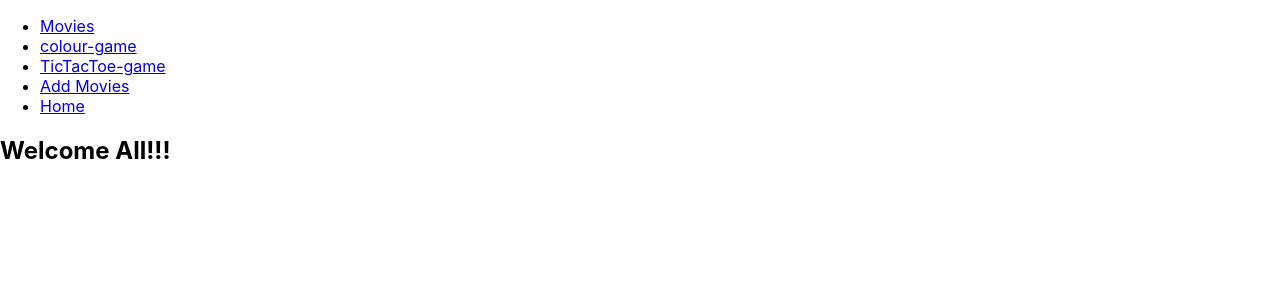
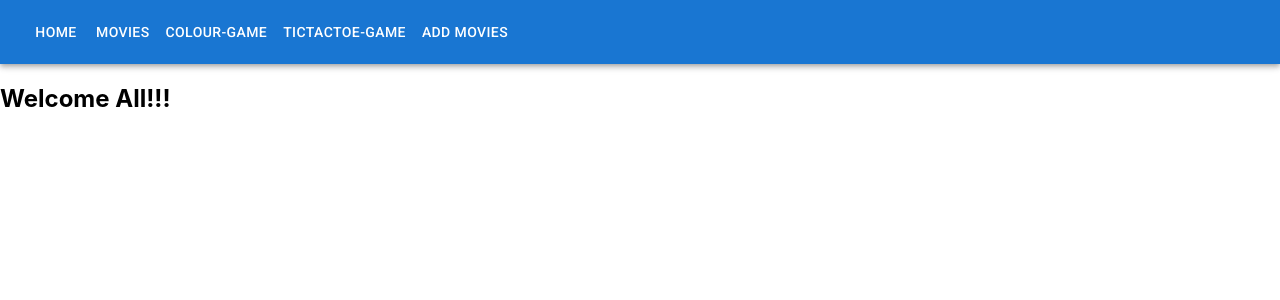
Before and after one commit to Nirmal2349/react-app, a React (Create React App) app: page / in a window 1280 px wide. Shown: the top 300 px of the page. Built offline with nearby package versions, Linux system fonts and the light colour scheme.

Commit message:
navigation bar added

```diff
--- a/src/App.js
+++ b/src/App.js
@@ -10,29 +10,39 @@ import { MovieList } from "./MovieList";
 import { MovieDetails } from "./MovieDetails";
 import { AddMovie } from "./AddMovie";
 import { EditMovie } from "./EditMovie";
+import AppBar from "@mui/material/AppBar";
+import Toolbar from "@mui/material/Toolbar";
+import Button from "@mui/material/Button";
+import { useHistory } from "react-router-dom/cjs/react-router-dom.min";
+
 
 export default function App() {
   const [movieList, setMovieList] = useState(Initial_Movie_List);
 
+  const history = useHistory();
   return (
     <div className="App">
-      <ul>
-        <li>
-          <Link to="/movies">Movies</Link>
-        </li>
-        <li>
-          <Link to="/color-game">colour-game</Link>
-        </li>
-        <li>
-          <Link to="/TicTacToe">TicTacToe-game</Link>
-        </li>
-        <li>
-          <Link to="/movies/add">Add Movies</Link>
-        </li>
-        <li>
-          <Link to="/">Home</Link>
-        </li>
-      </ul>
+
+      <AppBar position="static">
+        <Toolbar>
+          <Button color="inherit" onClick={() => history.push("/")}>
+            Home
+          </Button>
+          <Button color="inherit" onClick={() => history.push("/movies")}>
+            Movies
+          </Button>
+          <Button color="inherit" onClick={() => history.push("/color-game")}>
+            Colour-game
+          </Button>
+          <Button color="inherit" onClick={() => history.push("/TicTacToe")}>
+            TicTacToe-game
+          </Button>
+          <Button color="inherit" onClick={() => history.push("/movies/add")}>
+            Add Movies
+          </Button>
+        </Toolbar>
+      </AppBar>
+
       <Switch>
         <Route exact path="/">
           <Home />
```
